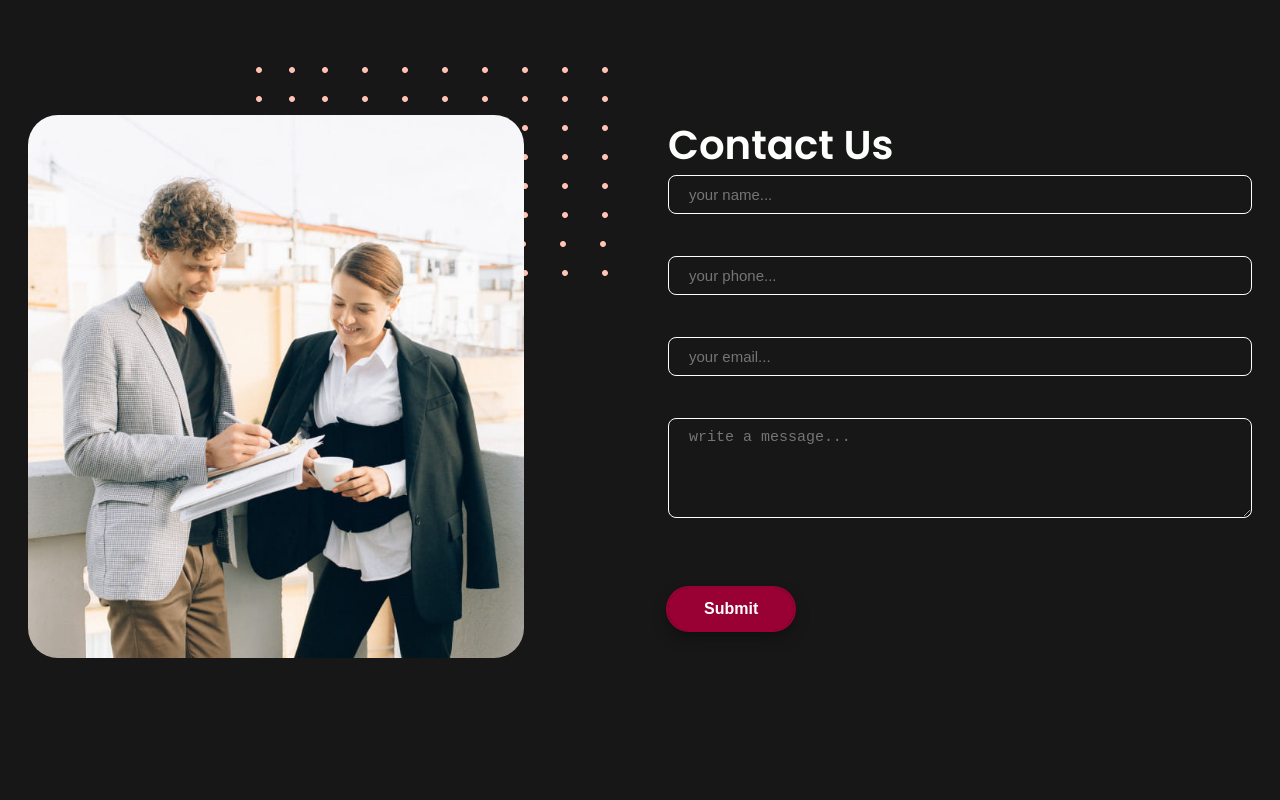
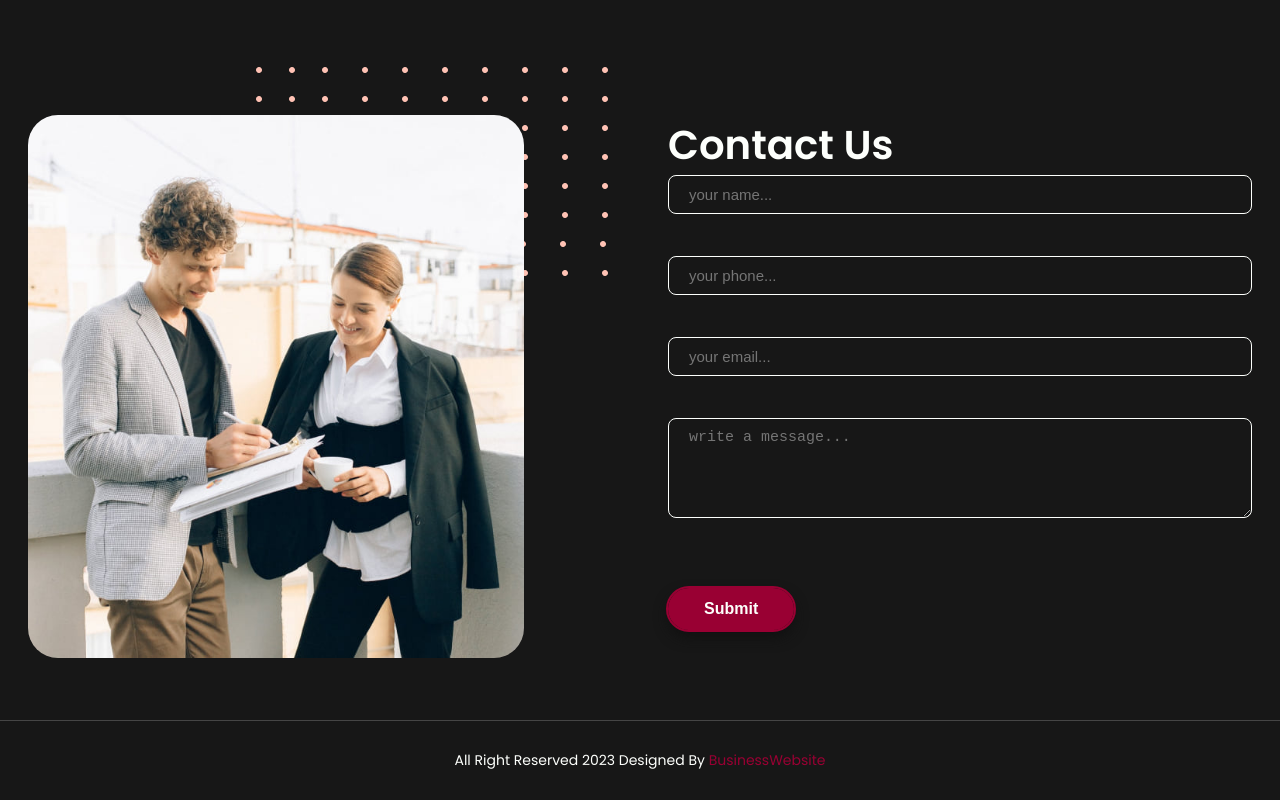
Before and after one commit to TamilselvanChandrakumar/Business-Website, a React (Create React App) app in the folder business-website/: page / in a window 1280 px wide. Shown: the part 3994-4794 px from the top of the page. Before the commit the page ends 4714 px from the top, so only its background shows below. Built offline with nearby package versions, Linux system fonts and the light colour scheme.

Commit message:
first commit

```diff
--- a/business-website/src/App.js
+++ b/business-website/src/App.js
@@ -5,6 +5,7 @@ import AboutUs from "./components/aboutus/AboutUs";
 import Services from "./components/services/Services";
 import Blog from "./components/Blog/Blog";
 import Contact from "./components/contact/Contact";
+import Footer from "./components/footer/Footer";
 
 function App() {
   return (
@@ -15,6 +16,7 @@ function App() {
       <Services></Services>
       <Blog></Blog>
       <Contact></Contact>
+      <Footer></Footer>
     </div>
   );
 }
--- a/business-website/src/components/footer/Footer.css
+++ b/business-website/src/components/footer/Footer.css
@@ -0,0 +1,29 @@
+.footer {
+  background-color: var(--dark-layer-color);
+  padding: 2rem;
+  text-align: center;
+  border-top: 0.0714rem solid var(--border-color-light);
+}
+.footer p {
+  color: var(--white-color);
+  text-align: center;
+}
+.footer p a {
+  color: var(--primary-color);
+  text-decoration: none;
+}
+.scroll_top {
+  position: fixed;
+  right: 30px;
+  bottom: 30px;
+  z-index: 15;
+  cursor: pointer;
+  width: 2.8571rem;
+  height: 2.8751rem;
+  line-height: 3.5rem;
+  background-color: var(--primary-color);
+  border-radius: 50%;
+  display: flex;
+  justify-content: center;
+  align-items: center;
+}
--- a/business-website/src/components/footer/Footer.js
+++ b/business-website/src/components/footer/Footer.js
@@ -1,7 +1,25 @@
-import React from "react";
+import React, { useState } from "react";
 import "../../components/footer/Footer.css";
+import { FaArrowUp } from "react-icons/fa6";
 const Footer = () => {
-  return <div></div>;
+  const [isVisible, setIsVisible] = useState(false);
+  return (
+    <>
+      <section className="cotainer">
+        <div className="footer">
+          <p>
+            {" "}
+            All Right Reserved 2023 Designed By <a href="/">BusinessWebsite</a>
+          </p>
+        </div>
+      </section>
+      {isVisible && (
+        <div className="scroll_top">
+          <FaArrowUp size={30} color="black"></FaArrowUp>
+        </div>
+      )}
+    </>
+  );
 };
 
 export default Footer;
```
